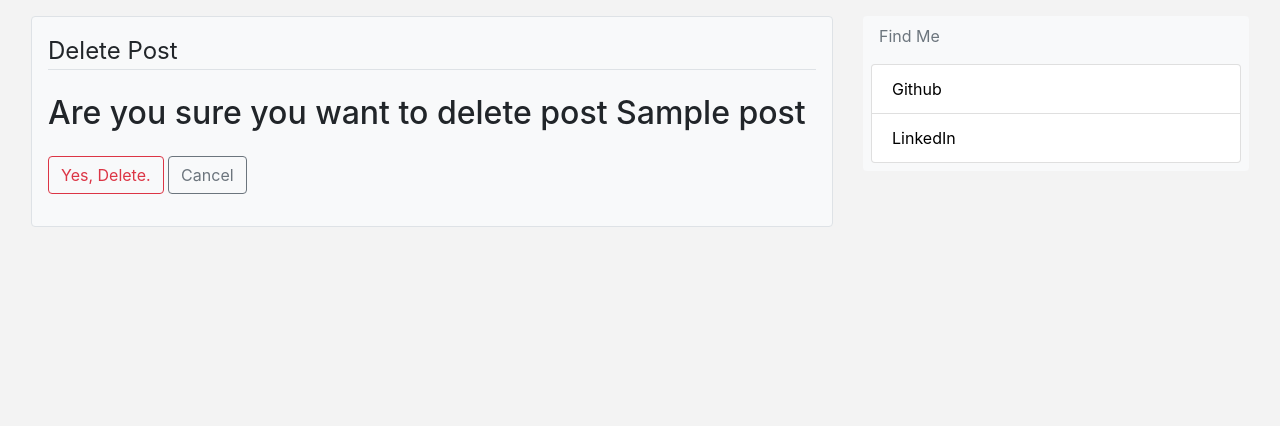
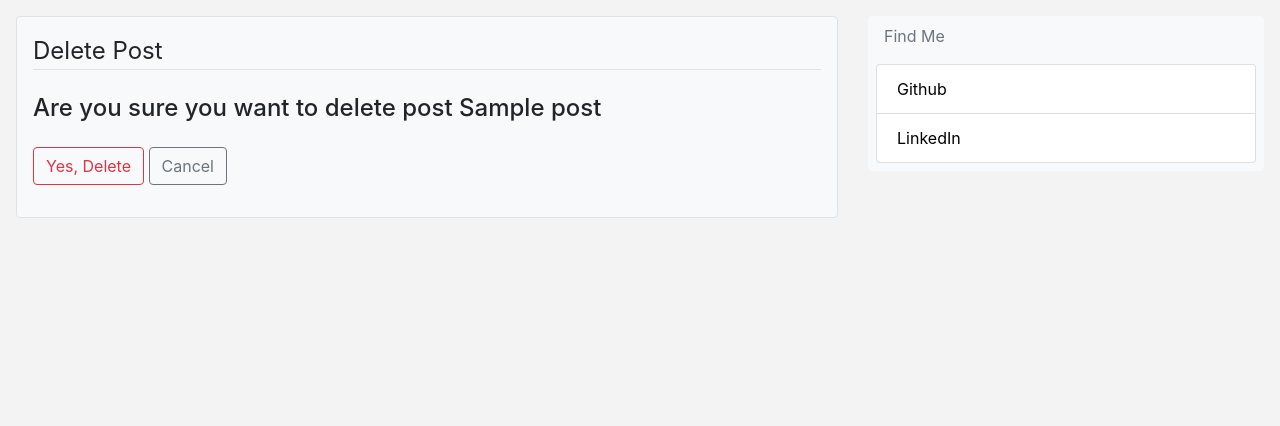
Before and after one commit to iamaliataie/django-blog, a Django app: page /post/1/delete in a window 1280 px wide. Shown: the part 56-482 px from the top of the page. Run offline with Django 3.2, Linux system fonts and the light colour scheme; a user stored in the database is signed in; tables that the repository leaves empty hold one stand-in row (values such as "Sample post"); some libraries are stand-ins or nearby versions.

Commit message:
base.html updated

```diff
--- a/blog/templates/blog/base.html
+++ b/blog/templates/blog/base.html
@@ -47,7 +47,7 @@
 			  </ul>
 			</div>
 		</nav>
-		<div class="main-container container-fluid">
+		<div class="main-container">
 			<div class="p-3">
 				<div class="row">
 					<div class="col-12 col-sm-10 col-md-8 offset-sm-1 offset-md-0">
--- a/blog/templates/blog/home.html
+++ b/blog/templates/blog/home.html
@@ -14,7 +14,7 @@
                 <small>{{ post.date_posted|date:"F d, Y" }}</small>
                 <hr>
                 <h2><a href="{% url 'post-detail' post.id %}">{{post.title}}</a></h2>
-                <p>{{post.content}}</p>
+                <p>{{post.content|truncatewords:15}}</p>
             </div>
         </div>
     </div>
--- a/blog/templates/blog/post_confirm_delete.html
+++ b/blog/templates/blog/post_confirm_delete.html
@@ -8,11 +8,11 @@
         {% csrf_token %}
         <fieldset class="form-group">
             <legend class="border-bottom mb-4">Delete Post</legend>
-            <h2>Are you sure you want to delete post {{ object.title }}</h2>
+            <h4>Are you sure you want to delete post {{ object.title }}</h4>
         </fieldset>
         <div class="form-group">
             <button class="btn btn-outline-danger" type="submit">
-                Yes, Delete.
+                Yes, Delete
             </button>
             <a href="{% url 'post-detail' object.id %}" class="btn btn-outline-secondary">Cancel</a>
         </div>
--- a/blog/templates/blog/user_posts.html
+++ b/blog/templates/blog/user_posts.html
@@ -17,7 +17,7 @@
                 <small>{{ post.date_posted|date:"F d, Y" }}</small>
                 <hr>
                 <h2><a href="{% url 'post-detail' post.id %}">{{post.title}}</a></h2>
-                <p>{{post.content}}</p>
+                <p>{{post.content|truncatewords:15}}</p>
             </div>
         </div>
     </div>
```
